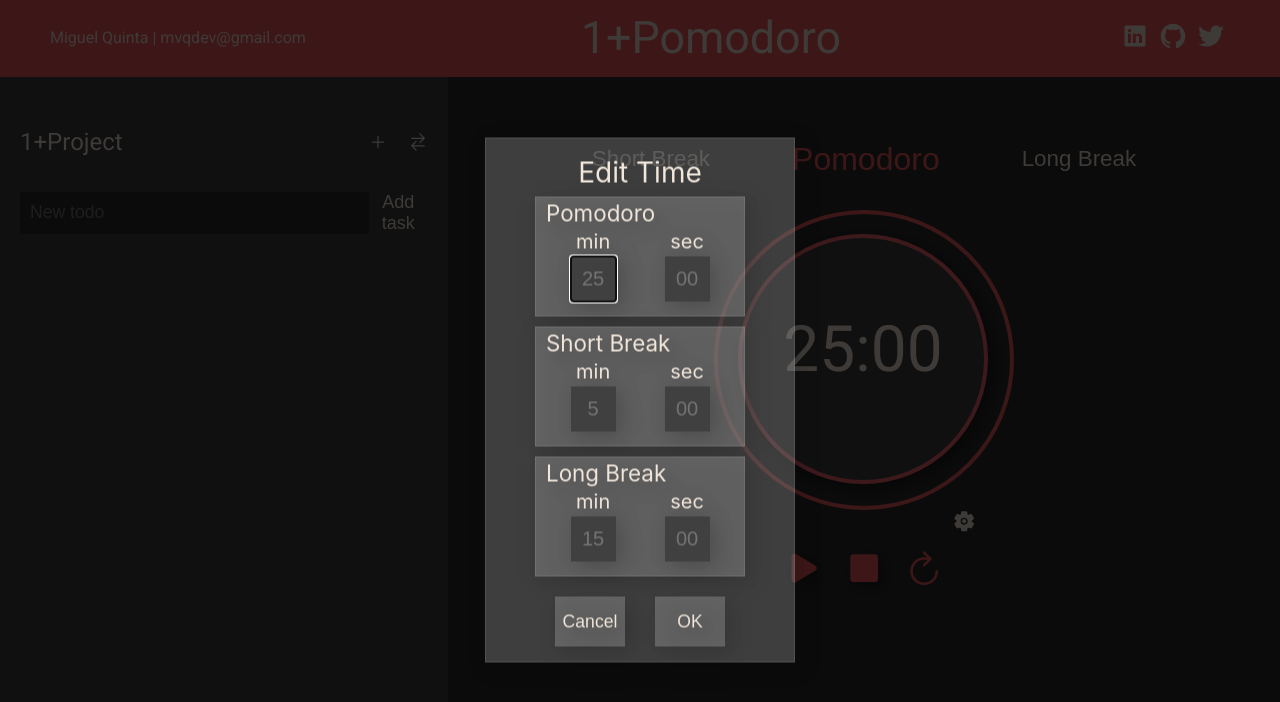
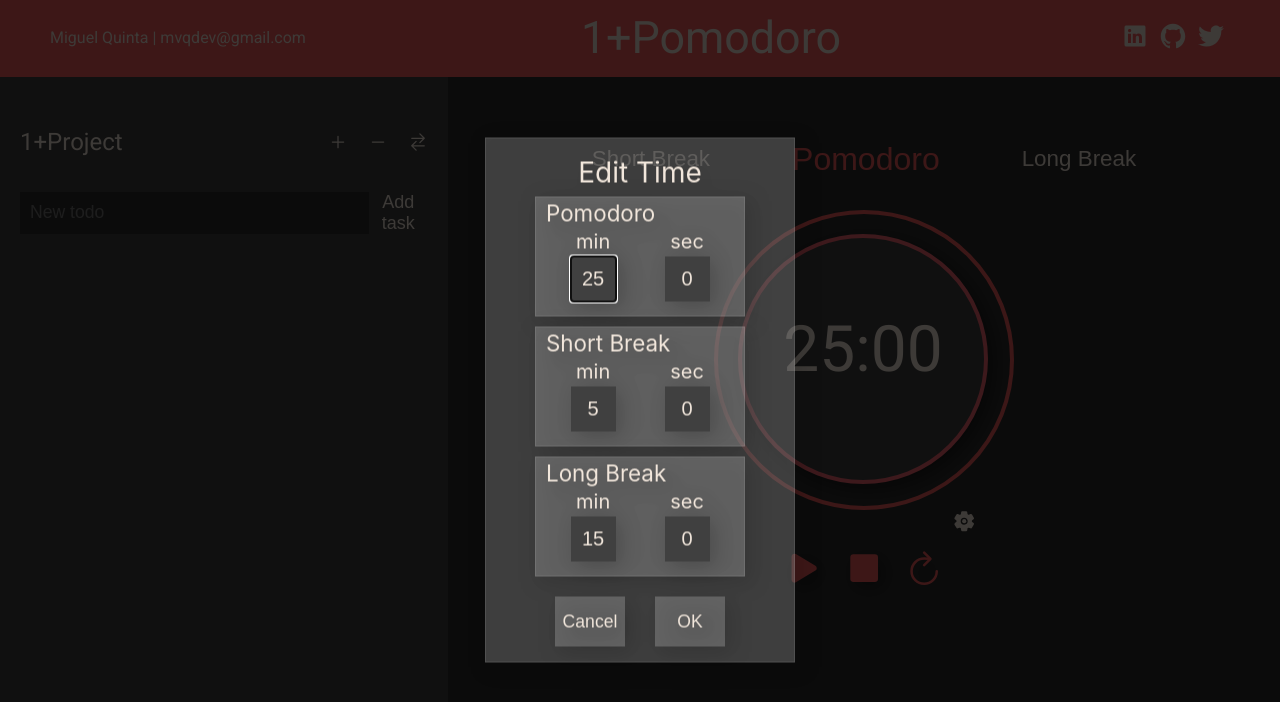
Before and after one commit to mvquinta/1-pomodoro, a React (Create React App) app: page / in a window 1280 px wide. Both pictures are taken after a click on the button 963 px from the left and 524 px from the top of the page. Shown: the top 702 px of the page. Built offline with nearby package versions, Linux system fonts and the light colour scheme.

Commit message:
added hovertips. cleaned remove project. And added check not to remove project or switch project if we only have one

```diff
--- a/src/components/ClockTimer.js
+++ b/src/components/ClockTimer.js
@@ -3,6 +3,7 @@ import { IoPlay, IoStop, IoRefresh, IoSettings } from 'react-icons/io5'
 import PopEditTime from './PopEditTime'
 import { IconContext } from 'react-icons'
 import { motion } from 'framer-motion'
+import Hovertip from './Hovertip'
 
 //Animation Variants
 
@@ -16,8 +17,6 @@ const buttonVariants = {
 }
 
 export default function ClockTimer({ valueType }) {
-
-
 
     //State that identifies what session user has clicked.
     //I could use props.valueType directly but I translated it this way for a cleaner code
@@ -139,7 +138,7 @@ export default function ClockTimer({ valueType }) {
     }
 
     function restartTimer() {
-        playAudioWaterDroplet()
+        playAudioTick()
         setPlay(false)
         setPause(true)
         switch(sessionID) {
@@ -186,7 +185,9 @@ export default function ClockTimer({ valueType }) {
                 variants={buttonVariants}
                 whileHover='hover'
                 whileTap='tap'>
-                    <IoSettings />
+                    <Hovertip text='Edit Times'>
+                        <IoSettings />
+                    </Hovertip>
                 </motion.button>
             </div>
             <IconContext.Provider value={{ color: "#F25C5C", size:"1.8em", className: "global-class-name" }}>
--- a/src/components/Hovertip.js
+++ b/src/components/Hovertip.js
@@ -8,16 +8,15 @@ const styles = {
         color: '#F2E7DC',
         boxSizing: 'border-box',
         position: 'absolute',
-        width: '160px',
+        width: '130px',
         bottom: '100%',
         left: '50%',
-        marginLeft: '-80px',
-        borderRadius: '3px',
+        marginLeft: '-50px',
         backgroundColor: 'hsla(0, 0%, 20%, 0.9)',
         padding: '7px',
         marginBottom: '5px',
         textAlign: 'center',
-        fontSize: '14px'
+        fontSize: '13px'
     }
 }
 
--- a/src/components/PopEditTime.js
+++ b/src/components/PopEditTime.js
@@ -45,11 +45,11 @@ const timersContainerVariants = {
 
 
 export default function PopEditTime({ valueSetPomodoroSession, valueSetShortSession, valueSetLongSession, valueSetActiveSession, valueSetPopEditTime }) {
-  const [editPomodoroMin, setEditPomodoroMin] = useState(0)
+  const [editPomodoroMin, setEditPomodoroMin] = useState(25)
   const [editPomodoroSec, setEditPomodoroSec] = useState(0)
-  const [editShortMin, setEditShortMin] = useState(0)
+  const [editShortMin, setEditShortMin] = useState(5)
   const [editShortSec, setEditShortSec] = useState(0)
-  const [editLongMin, setEditLongMin] = useState(0)
+  const [editLongMin, setEditLongMin] = useState(15)
   const [editLongSec, setEditLongSec] = useState(0)
 
   //reads the input fields and converts it to seconds. Values are then used to update setStates of sessions.
@@ -122,7 +122,7 @@ export default function PopEditTime({ valueSetPomodoroSession, valueSetShortSess
                       <input
                       autoFocus={true}
                       type="number"
-                      placeholder="25"
+                      value={editPomodoroMin}
                       onChange={(e) => setEditPomodoroMin(e.target.value)}
                       onKeyPress={(e) => handleKeyPress(e)}
                       className='popInput-EditTime'
@@ -131,9 +131,9 @@ export default function PopEditTime({ valueSetPomodoroSession, valueSetShortSess
                     <div>
                       <input
                       type="number"
+                      value={editPomodoroSec}
                       onChange={(e) => setEditPomodoroSec(e.target.value)}
                       onKeyPress={(e) => handleKeyPress(e)}
-                      placeholder="00"
                       className='popInput-EditTime'
                       />
                     </div>
@@ -156,18 +156,18 @@ export default function PopEditTime({ valueSetPomodoroSession, valueSetShortSess
                     <div>
                       <input
                       type="number"
+                      value={editShortMin}
                       onChange={(e) => setEditShortMin(e.target.value)}
                       onKeyPress={(e) => handleKeyPress(e)}
-                      placeholder="5"
                       className='popInput-EditTime'
                       />
                     </div>
                     <div>
                       <input
                       type="number"
+                      value={editShortSec}
                       onChange={(e) => setEditShortSec(e.target.value)}
                       onKeyPress={(e) => handleKeyPress(e)}
-                      placeholder="00"
                       className='popInput-EditTime'
                       />
                     </div>
@@ -190,18 +190,18 @@ export default function PopEditTime({ valueSetPomodoroSession, valueSetShortSess
                     <div>
                       <input
                       type="number"
+                      value={editLongMin}
                       onChange={(e) => setEditLongMin(e.target.value)}
                       onKeyPress={(e) => handleKeyPress(e)}
-                      placeholder="15"
                       className='popInput-EditTime'
                       />
                     </div>
                     <div>
                       <input
                       type="number"
+                      value={editLongSec}
                       onChange={(e) => setEditLongSec(e.target.value)}
                       onKeyPress={(e) => handleKeyPress(e)}
-                      placeholder="00"
                       className='popInput-EditTime'
                       />
                     </div>
--- a/src/components/PopSwitchProj.js
+++ b/src/components/PopSwitchProj.js
@@ -47,10 +47,19 @@ export default function PopSwitchProj({ valueSetActiveProjectName, valueSetToggl
         valueSetToggleSwitchProj(false)
     }
 
+    //if press enter add project
+    function handleKeyPress(event) {
+      if (event.charCode === 13) { //could also be code === "Enter"
+        handleOkClick()
+      }
+    }
+
     //sets toggle to false closing the window
     function handleCancelClick() {
         valueSetToggleSwitchProj(false)
     }
+
+
     return ReactDom.createPortal(
         <>
           <div className='overlayStyles' />
@@ -68,10 +77,12 @@ export default function PopSwitchProj({ valueSetActiveProjectName, valueSetToggl
                         <li key={item}>
                             <motion.div
                             className="buttonProj-box"
+                            autoFocus={true}
                             variants={projBoxVariants}
                             whileHover='hover'
                             whileTap='tap'
                             onClick={handleOkClick}
+                            /*onKeyPress={(e) => handleKeyPress(e)}*/
                             >
                               <button>{item}</button>
                             </motion.div>
--- a/src/components/Todos.js
+++ b/src/components/Todos.js
@@ -1,9 +1,10 @@
 import React, { useState, useEffect } from 'react'
-import { IoPencil, IoTrash, IoSwapHorizontal, IoSquareOutline, IoCheckbox, IoAdd} from 'react-icons/io5'
+import { IoPencil, IoTrash, IoSwapHorizontal, IoSquareOutline, IoCheckbox, IoAdd, IoRemove} from 'react-icons/io5'
 import PopAddProject from './PopAddProject'
 import PopSwitchProj from './PopSwitchProj'
 import PopEditTodoText from './PopEditTodoText'
 import { motion } from 'framer-motion'
+import Hovertip from './Hovertip'
 
 
 //Animation Variants
@@ -86,6 +87,21 @@ export default function Todos() {
     //removeTodo, filters all todos by id and creates a new array with all todos that DO NOT match the passed id
     const removeTodo = (id) => setTodos((todos) => todos.filter((t) => t.id !== id))
 
+    //remove project
+    function removeProject() {
+        console.log(mergedProjectNames.length)
+        if(mergedProjectNames.length <= 1) {
+            alert('This is your only project')
+            return false
+        } else {
+            //If active project is the first index of the array set it for index 1. If not, set it as index 0 (when removing project, by default, app will display the first project from the array)
+            activeProjectName === mergedProjectNames[0] ? setActiveProjectName(mergedProjectNames[1]) : setActiveProjectName(mergedProjectNames[0])
+            //remove all todos that have same project and, next, remove project from array of merged projetc names
+            setTodos(todos.filter((todo) => todo.project !== activeProjectName))
+            setMergedProjectNames(mergedProjectNames.filter((mergedProject) => mergedProject !== activeProjectName))
+        }
+    }
+
     //based on the passed id, spread all todos that exist and to the one matching the id toggle todo active property
     function activeTodo(id) {
         const updateTodos = [...todos].map((todo) => {
@@ -110,8 +126,14 @@ export default function Todos() {
     function togglePopProjectName() {
         toggleProjectName ? setToggleProjectName(false) : setToggleProjectName(true)
     }
+
     function togglePopSwitchProj() {
-        toggleSwitchProj ? setToggleSwitchProj(false) : setToggleSwitchProj(true)
+        if(mergedProjectNames.length <= 1) {
+            alert('This is your only project')
+            return false
+        } else {
+            toggleSwitchProj ? setToggleSwitchProj(false) : setToggleSwitchProj(true)
+        }
     }
 
     function togglePopEditTodo() {
@@ -164,13 +186,25 @@ export default function Todos() {
                         variants={buttonVariants}
                         whileHover='hover'
                         whileTap='tap'>
-                            <IoAdd onClick={togglePopProjectName} />
+                            <Hovertip text='Add Project'>
+                                <IoAdd onClick={togglePopProjectName} />
+                            </Hovertip>
                         </motion.button>
                         <motion.button
                         variants={buttonVariants}
                         whileHover='hover'
                         whileTap='tap'>
-                            <IoSwapHorizontal onClick={togglePopSwitchProj} />
+                            <Hovertip text='Remove Project'>
+                                <IoRemove onClick={removeProject} />
+                            </Hovertip>
+                        </motion.button>
+                        <motion.button
+                        variants={buttonVariants}
+                        whileHover='hover'
+                        whileTap='tap'>
+                            <Hovertip text='Switch Project'>
+                                <IoSwapHorizontal onClick={togglePopSwitchProj} />
+                            </Hovertip>
                         </motion.button>
                     </div>
                 </div>
@@ -197,7 +231,9 @@ export default function Todos() {
                                 variants={buttonVariants}
                                 whileHover='hover'
                                 whileTap='tap'>
-                                    {active ? <IoSquareOutline /> : <IoCheckbox /> }
+
+                                    {active ? <Hovertip text='Check Todo'><IoSquareOutline /></Hovertip> :  <Hovertip text='Uncheck Todo'><IoCheckbox /></Hovertip> }
+
                                 </motion.button>
                                 {active ? <span>{text}</span> : <span style={{textDecorationLine: 'line-through', opacity:'0.5'}}>{text}</span>}
                             </div>
@@ -207,14 +243,18 @@ export default function Todos() {
                                 variants={buttonVariants}
                                 whileHover='hover'
                                 whileTap='tap'>
-                                    <IoPencil />
+                                    <Hovertip text='Edit Todo'>
+                                        <IoPencil />
+                                    </Hovertip>
                                 </motion.button>
                                 <motion.button
                                 onClick={() => removeTodo(id)}
                                 variants={buttonVariants}
                                 whileHover='hover'
                                 whileTap='tap'>
-                                    <IoTrash />
+                                    <Hovertip text='Delete Todo'>
+                                        <IoTrash />
+                                    </Hovertip>
                                 </motion.button>
                             </div>
                         </motion.li>
```
